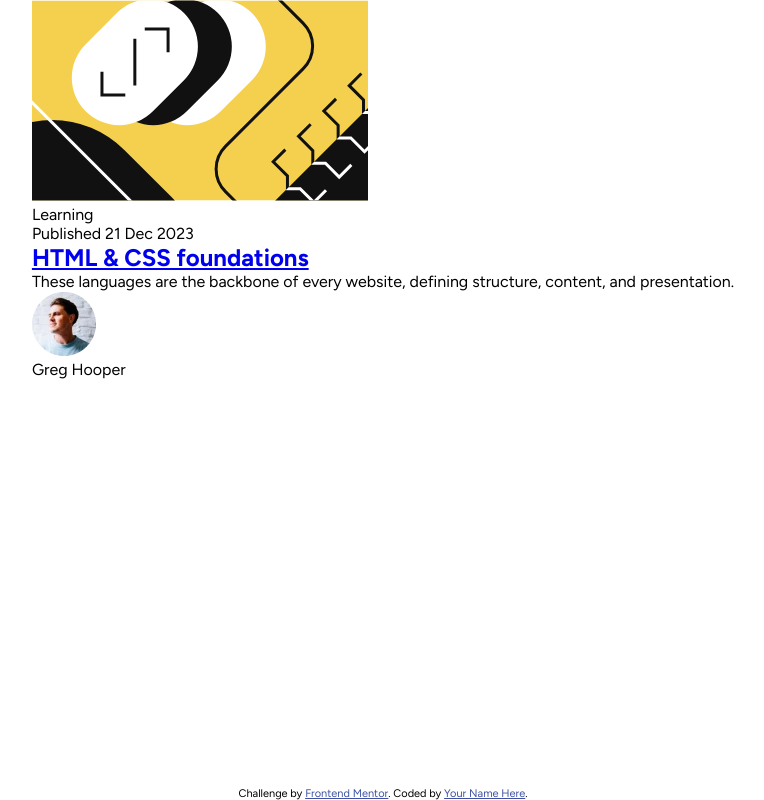
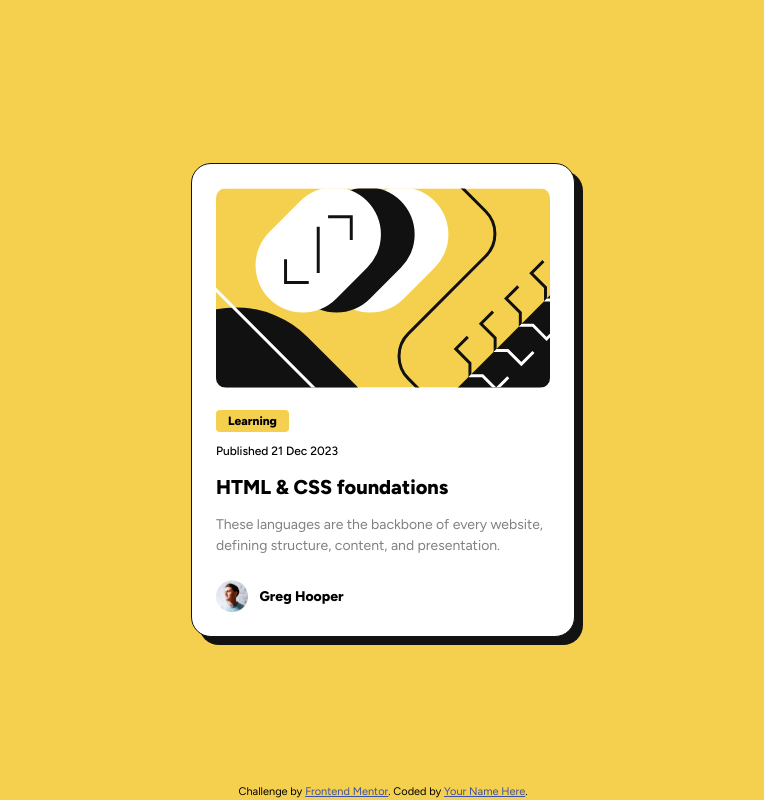
Before and after one commit to morauszkia/fm-blog-preview-card, a plain HTML site: page index.html in a window 1280 px wide. Shown: the whole page, without its empty margins (257-1021 px from the left). Drawn offline with Linux system fonts and the light colour scheme.

Commit message:
finished styling

```diff
--- a/styles.css
+++ b/styles.css
@@ -11,6 +11,9 @@
   --card-bg-color: hsl(0, 0%, 100%);
   --text-color-grey: hsl(0, 0%, 50%);
   --shadow-color: hsl(0, 0%, 7%);
+  --text-small: 1.2rem;
+  --text-normal: clamp(1.2rem, 4vw, 1.4rem);
+  --text-lg: clamp(1.5rem, 6vw, 2rem);
 }
 
 html {
@@ -18,13 +21,92 @@ html {
 }
 
 body {
-  font-size: 1.6rem;
   font-family: "Figtree", sans-serif;
+  line-height: 1.5;
   width: 100vw;
+  min-height: 100vh;
+
+  background-color: var(--bg-color);
 
   display: flex;
   justify-content: center;
   align-items: center;
+}
+
+.card {
+  background-color: var(--card-bg-color);
+  width: 38.4rem;
+  max-width: 87vw;
+  padding: 2.4rem;
+  border-radius: 2rem;
+  border: 1px solid var(--shadow-color);
+  box-shadow: 0.8rem 0.8rem 0 var(--shadow-color);
+
+  display: flex;
+  flex-direction: column;
+  gap: 2.4rem;
+}
+
+.card-img {
+  width: 100%;
+  height: 20rem;
+  object-fit: cover;
+  border-radius: 1rem;
+}
+
+.content {
+  display: flex;
+  flex-direction: column;
+  gap: 1.2rem;
+}
+
+.tag {
+  background-color: var(--bg-color);
+  padding: 0.4rem 1.2rem;
+  border-radius: 4px;
+  font-weight: 800;
+  font-size: var(--text-small);
+}
+
+.date {
+  font-size: var(--text-small);
+  font-weight: 500;
+}
+
+.title {
+  font-size: var(--text-lg);
+  font-weight: 800;
+  transition: color 0.2s;
+}
+
+.title a:link,
+.title a:visited {
+  color: inherit;
+  text-decoration: none;
+}
+
+.title:hover {
+  color: var(--bg-color);
+}
+
+.description {
+  font-size: var(--text-normal);
+  color: var(--text-color-grey);
+}
+
+.author {
+  display: flex;
+  align-items: center;
+  gap: 1.2rem;
+}
+
+.author-avatar {
+  height: 3.2rem;
+}
+
+.author-name {
+  font-size: var(--text-normal);
+  font-weight: 800;
 }
 
 .attribution {
```
